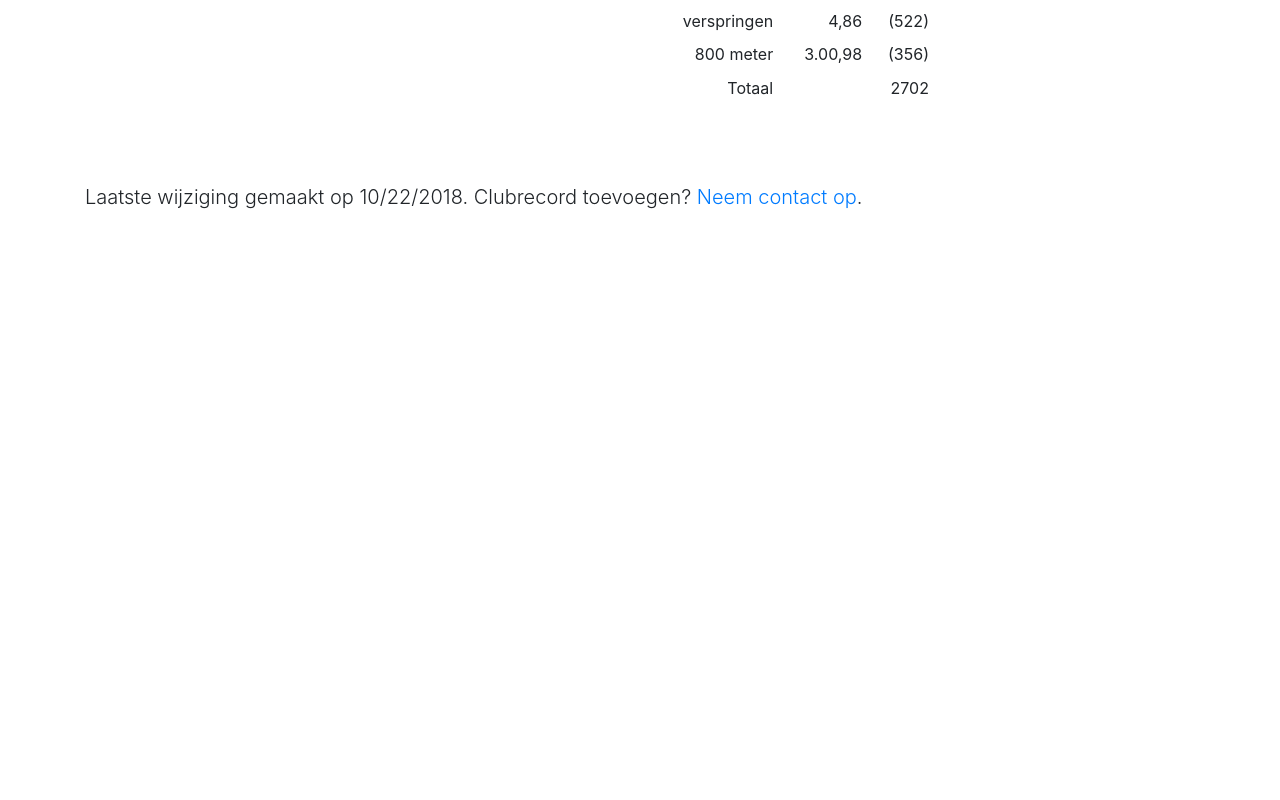
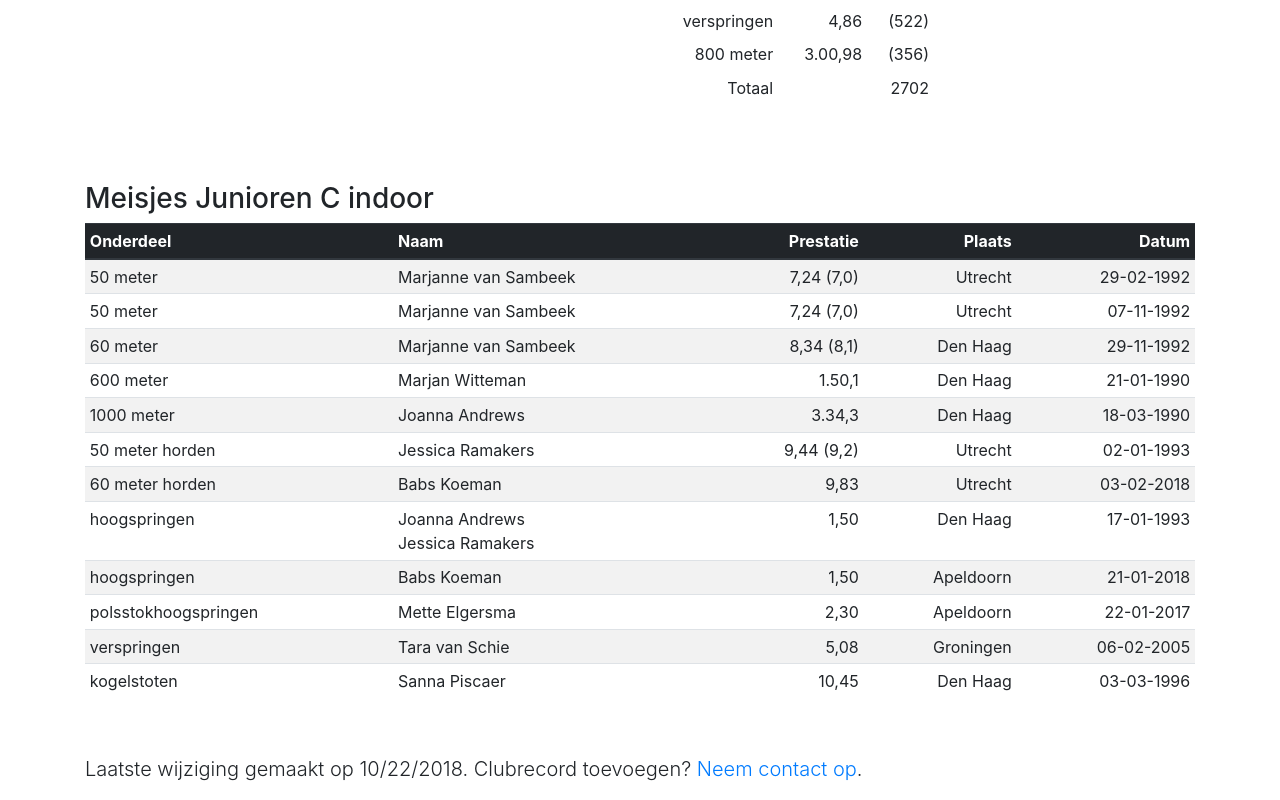
Before and after one commit to Voles/avhaarlem-ranglijsten, a React (Create React App) app: page / in a window 1280 px wide. Shown: the part 8393-9193 px from the top of the page. Before the commit the page ends 8621 px from the top, so only its background shows below. Built offline with nearby package versions, Linux system fonts and the light colour scheme.

Commit message:
Add MJC indoor

```diff
--- a/src/resultaten/meisjes-indoor/index.js
+++ b/src/resultaten/meisjes-indoor/index.js
@@ -1,10 +1,12 @@
 import juniorenA from './junioren-a';
 import juniorenB from './junioren-b';
+import juniorenC from './junioren-c';
 
 export default []
   .concat(
     juniorenA,
-    juniorenB
+    juniorenB,
+    juniorenC
   )
   .map(resultaat => {
     resultaat.geslacht = 'Meisjes';
--- /dev/null
+++ b/src/resultaten/meisjes-indoor/junioren-c.js
@@ -0,0 +1,92 @@
+export default [
+  {
+    "onderdeel": "50 meter",
+    "naam": "Marjanne van Sambeek",
+    "prestatie": "7,24 (7,0)",
+    "plaats": "Utrecht",
+    "datum": "29-02-1992"
+  },
+  {
+    "onderdeel": "50 meter",
+    "naam": "Marjanne van Sambeek",
+    "prestatie": "7,24 (7,0)",
+    "plaats": "Utrecht",
+    "datum": "07-11-1992"
+  },
+  {
+    "onderdeel": "60 meter",
+    "naam": "Marjanne van Sambeek",
+    "prestatie": "8,34 (8,1)",
+    "plaats": "Den Haag",
+    "datum": "29-11-1992"
+  },
+  {
+    "onderdeel": "600 meter",
+    "naam": "Marjan Witteman",
+    "prestatie": "1.50,1",
+    "plaats": "Den Haag",
+    "datum": "21-01-1990"
+  },
+  {
+    "onderdeel": "1000 meter",
+    "naam": "Joanna Andrews",
+    "prestatie": "3.34,3",
+    "plaats": "Den Haag",
+    "datum": "18-03-1990"
+  },
+  {
+    "onderdeel": "50 meter horden",
+    "naam": "Jessica Ramakers",
+    "prestatie": "9,44 (9,2)",
+    "plaats": "Utrecht",
+    "datum": "02-01-1993"
+  },
+  {
+    "onderdeel": "60 meter horden",
+    "naam": "Babs Koeman",
+    "prestatie": "9,83",
+    "plaats": "Utrecht",
+    "datum": "03-02-2018"
+  },
+  {
+    "onderdeel": "hoogspringen",
+    "naam": [
+      "Joanna Andrews",
+      "Jessica Ramakers"
+    ],
+    "prestatie": "1,50",
+    "plaats": "Den Haag",
+    "datum": "17-01-1993"
+  },
+  {
+    "onderdeel": "hoogspringen",
+    "naam": "Babs Koeman",
+    "prestatie": "1,50",
+    "plaats": "Apeldoorn",
+    "datum": "21-01-2018"
+  },
+  {
+    "onderdeel": "polsstokhoogspringen",
+    "naam": "Mette Elgersma",
+    "prestatie": "2,30",
+    "plaats": "Apeldoorn",
+    "datum": "22-01-2017"
+  },
+  {
+    "onderdeel": "verspringen",
+    "naam": "Tara van Schie",
+    "prestatie": "5,08",
+    "plaats": "Groningen",
+    "datum": "06-02-2005"
+  },
+  {
+    "onderdeel": "kogelstoten",
+    "naam": "Sanna Piscaer",
+    "prestatie": "10,45",
+    "plaats": "Den Haag",
+    "datum": "03-03-1996"
+  }
+].map(resultaat => {
+  resultaat.categorie = 'Junioren C';
+  return resultaat;
+})
```
